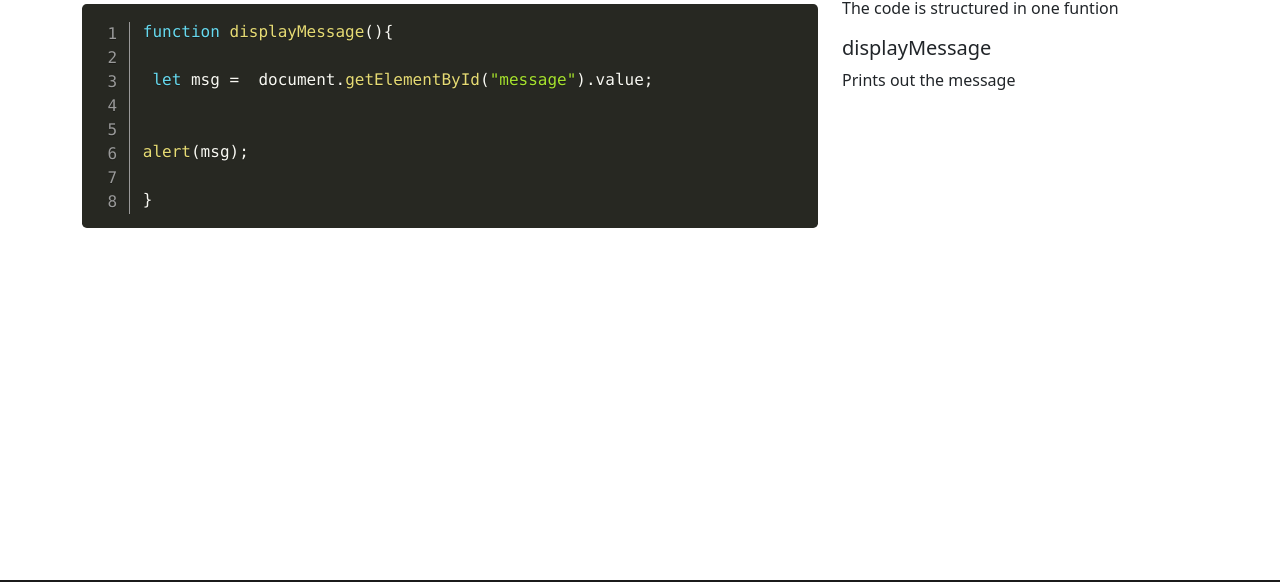
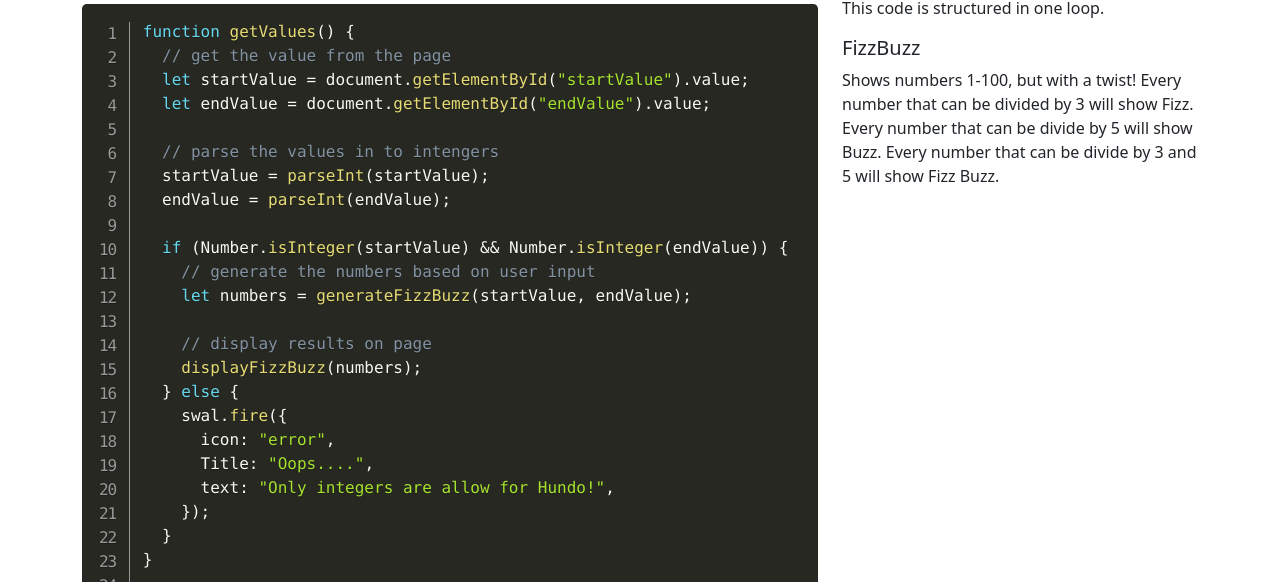
Before and after one commit to Travistybrown/fizzBuzz, a plain HTML site: page code.html in a window 1280 px wide. Shown: the part 154-736 px from the top of the page. Drawn offline with nearby package versions, Linux system fonts and the light colour scheme.

Commit message:
trhhfggfhhgfd

```diff
--- a/code.html
+++ b/code.html
@@ -87,22 +87,68 @@
         <div class="col-12 col-lg-8">
           <pre class="line-numbers">
                 <code class="language-js">
-                    function displayMessage(){
+                  function getValues() {
+  // get the value from the page
+  let startValue = document.getElementById("startValue").value;
+  let endValue = document.getElementById("endValue").value;
 
-                 let msg =  document.getElementById("message").value;
+  // parse the values in to intengers
+  startValue = parseInt(startValue);
+  endValue = parseInt(endValue);
+
+  if (Number.isInteger(startValue) && Number.isInteger(endValue)) {
+    // generate the numbers based on user input
+    let numbers = generateFizzBuzz(startValue, endValue);
+
+    // display results on page
+    displayFizzBuzz(numbers);
+  } else {
+    swal.fire({
+      icon: "error",
+      Title: "Oops....",
+      text: "Only integers are allow for Hundo!",
+    });
+  }
+}
+
+function generateFizzBuzz(startValue, endValue) {
+  let numbers = [];
+for (let i = 1; i <= 100; i++) {
+  if (i % 3 == 0 && i % 5 == 0) {
+    numbers.push ("Fizz Buzz");
+  } else if (i % 3 == 0) {
+    numbers.push  ("Fizz");
+  } else if (i % 5 == 0) {
+    numbers.push ("Buzz");
+  } else {
+    numbers.push (i);
+  }
+}
 
 
-                alert(msg);
+  return numbers;
+}
 
-                }
+function displayFizzBuzz(numbers) {
+    let templateRows = "";
+ for ( let i = 0; i < numbers.length; i++){
+    let number = numbers[i];
+    templateRows += `<tr><td>${number}</td></tr>`;
+ }
+
+
+
+  document.getElementById("results").innerHTML = templateRows;
+}
+
                 </code>
             </pre>
         </div>
         <!---Code Docs-->
         <div class="col-12 col-lg-4">
-          <p>The code is structured in one funtion</p>
-          <h5>displayMessage</h5>
-          <p>Prints out the message</p>
+          <p>This code is structured in one loop.</p>
+          <h5>FizzBuzz</h5>
+          <p>Shows numbers 1-100, but with a twist! Every number that can be divided by 3 will show Fizz. Every number that can be divide by 5 will show Buzz. Every number that can be divide by 3 and 5 will show Fizz Buzz.</p>
         </div>
       </div>
     </main>
```
